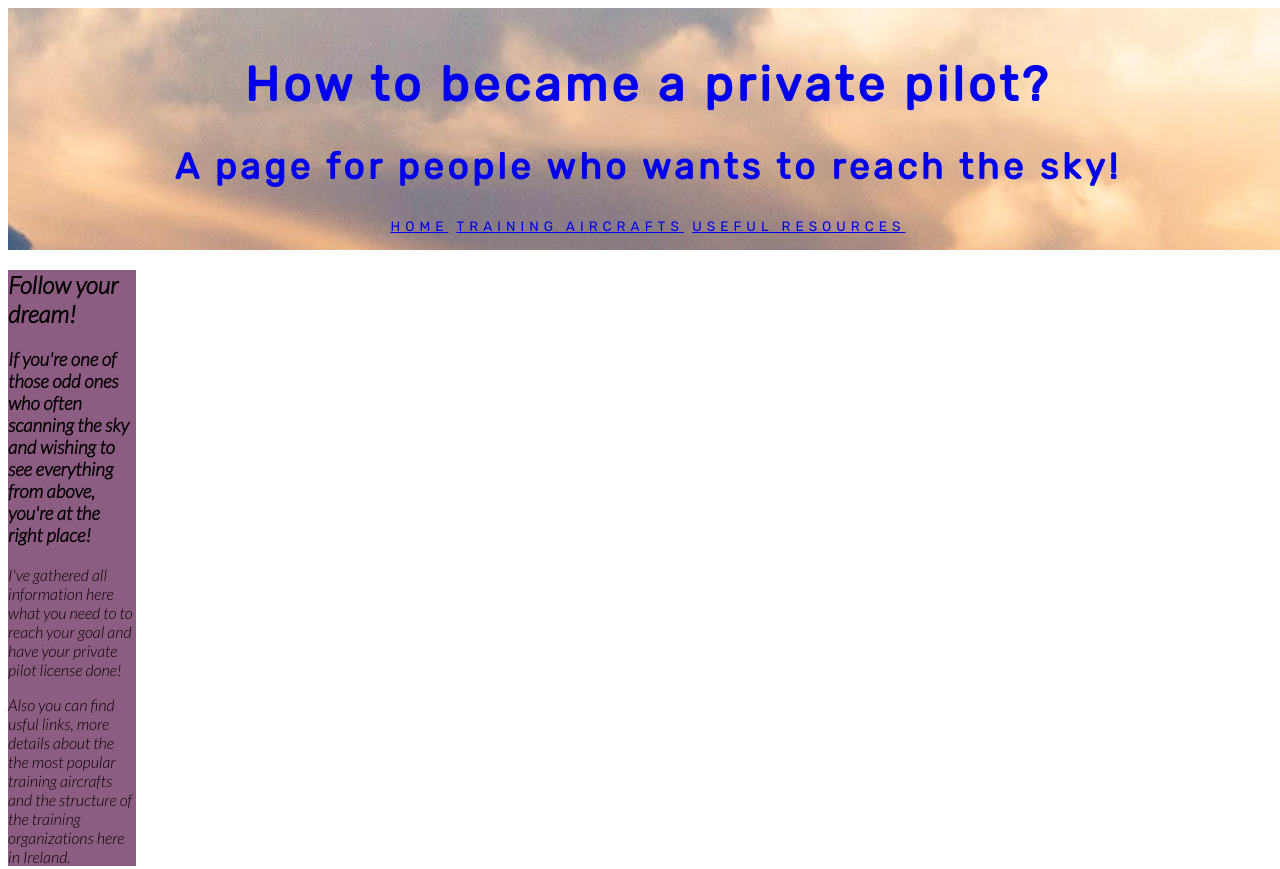
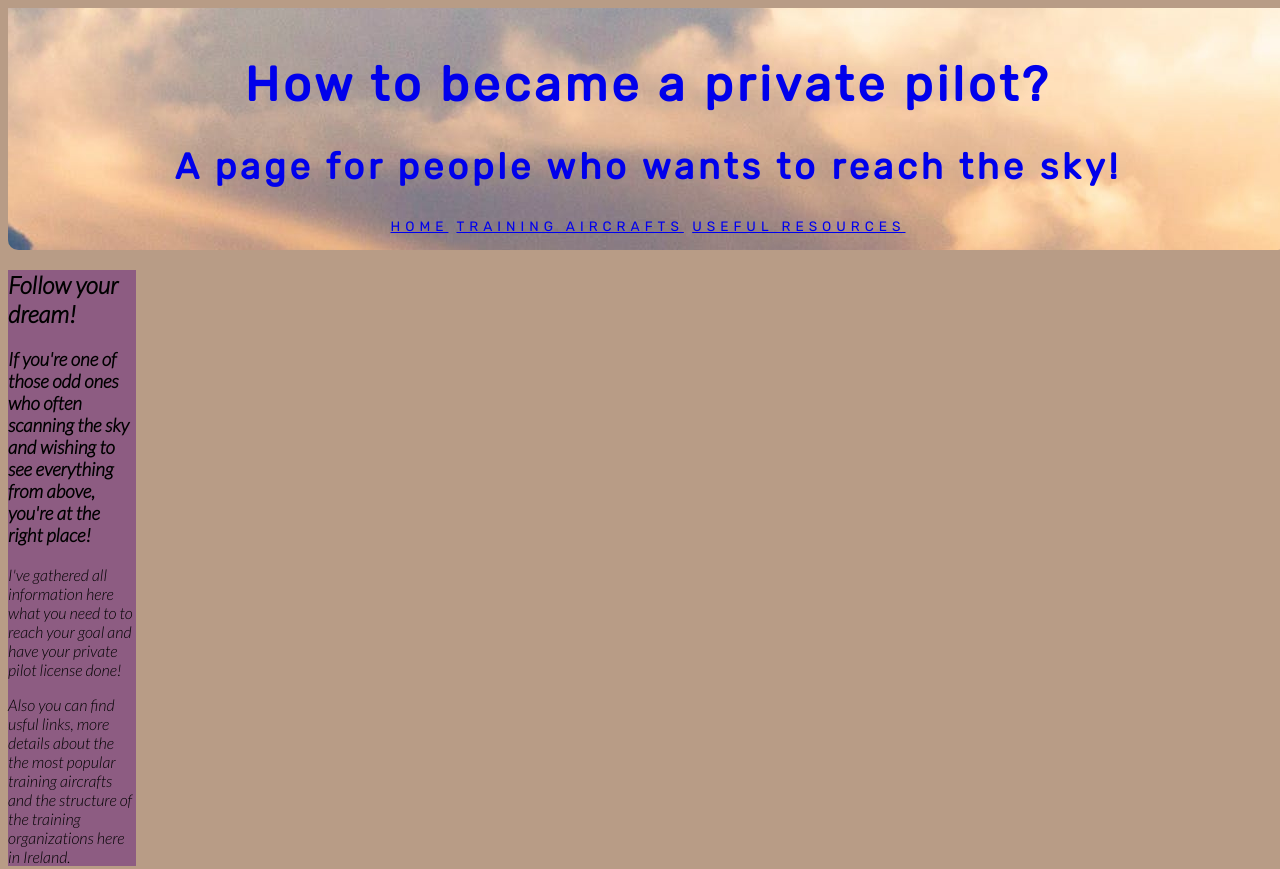
Before and after one commit to pappa025/How-to-became-a-pilot, a plain HTML site: page index.html in a window 1280 px wide. Shown: the top 869 px of the page. Drawn offline with Linux system fonts and the light colour scheme.

Commit message:
set nice curvature on header and footer

```diff
--- a/assets/css/style.css
+++ b/assets/css/style.css
@@ -3,7 +3,8 @@
 .container {
     display: grid;
     width: 100%;
-    height: 100vh;
+    height: 80vw;
+    background-color: #b89c86;
     grid-template-columns: 10% 1fr 1fr 10%;
     grid-template-rows:  auto 1fr 1fr 1fr 1fr auto;
     grid-template-areas:
@@ -29,6 +30,7 @@ header {
     font-family: 'Rubik', sans-serif;
     color: #0000EB;
     text-align: center;
+    border-radius: 0px 0px 10px 10px;
     }
 
 .page-title {
@@ -70,6 +72,7 @@ footer {
     margin: 3px;
     text-align: center;
     z-index: 3;
+    border-radius: 10px 10px 0px 0px;
 }
 
 footer>p {
```
